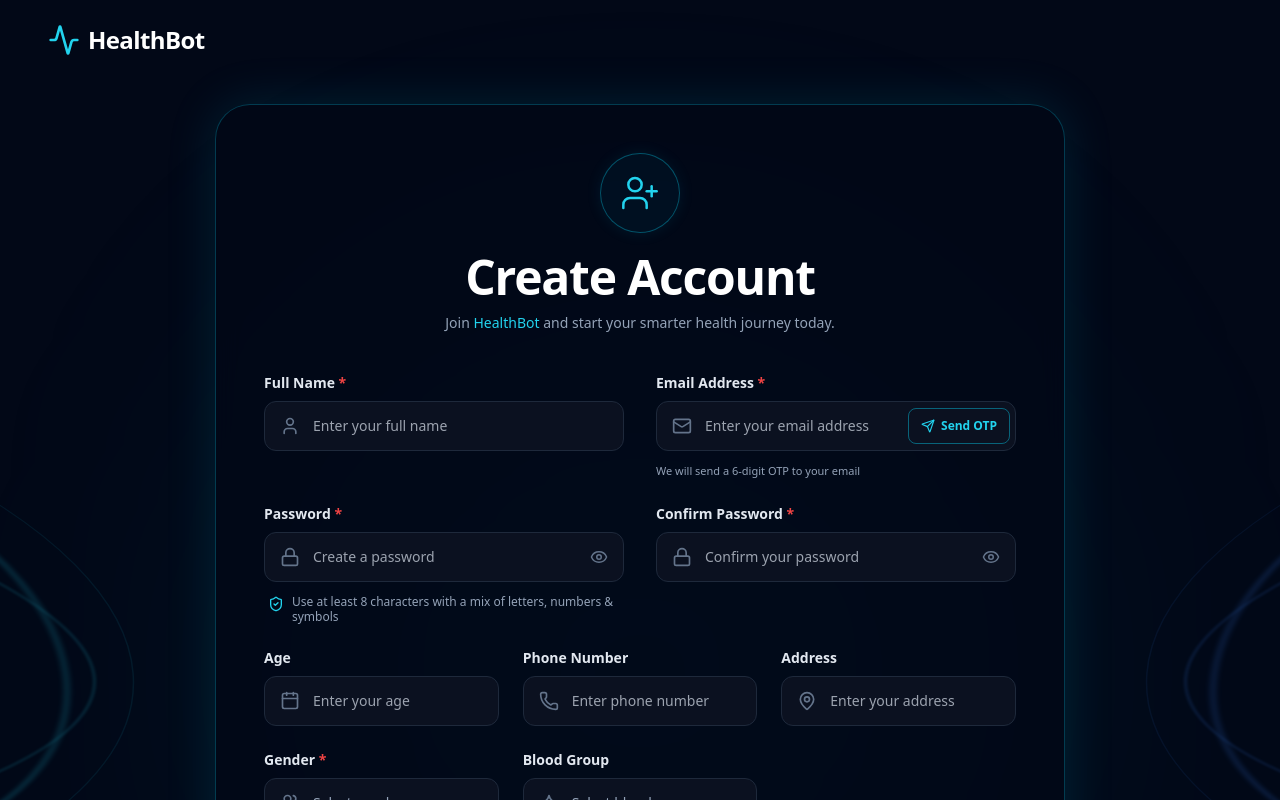
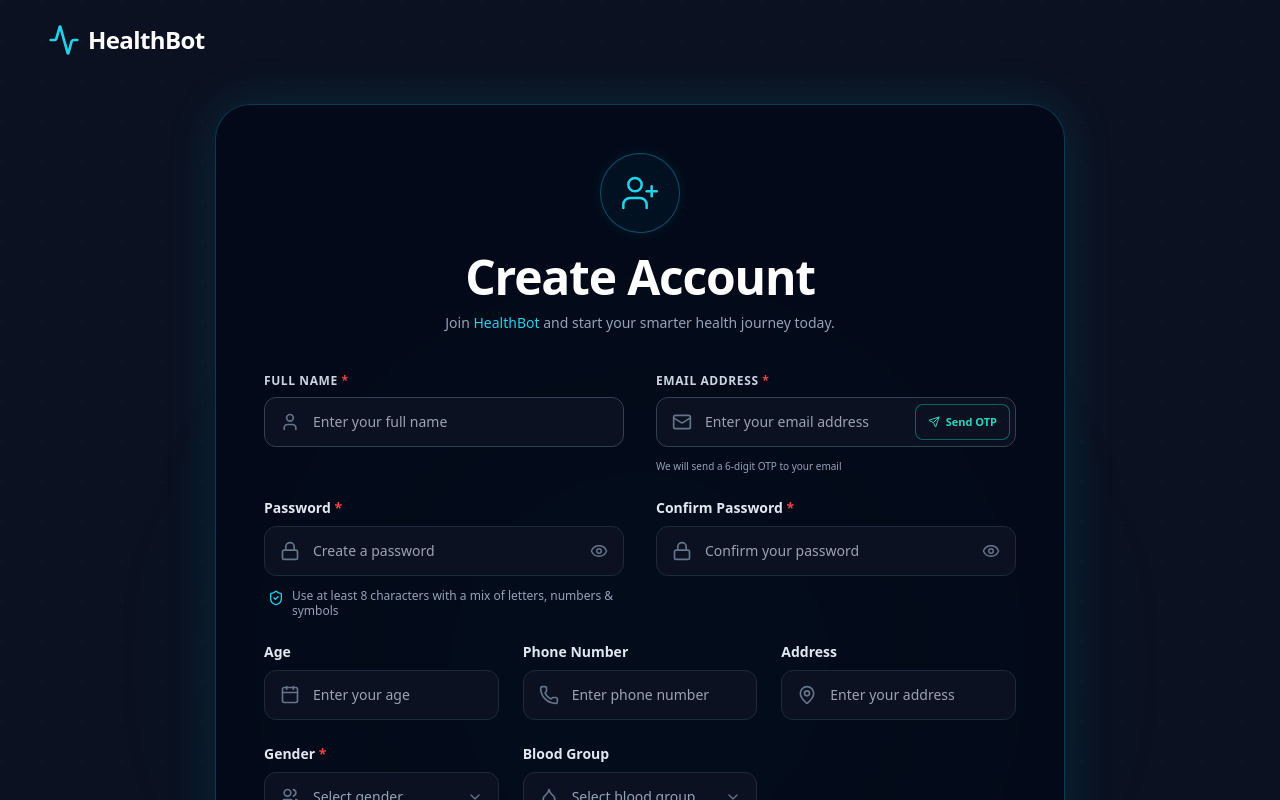
Before and after one commit to junaidnazeer/HealthBot-fullstack, a React (Create React App) app in the folder frontend/: page /register in a window 1280 px wide. Shown: the top 800 px of the page. Built offline with nearby package versions, Linux system fonts and the light colour scheme.

Commit message:
UI: fixed gaps at bottom of Register form to exactly match reference photo

```diff
--- a/frontend/src/pages/Register.js
+++ b/frontend/src/pages/Register.js
@@ -157,73 +157,31 @@ export default function Register() {
   };
 
   return (
-    <div className="min-h-screen bg-[#020817] font-sans text-slate-50 relative flex flex-col items-center overflow-x-hidden">
-      {/* Background Decor - Ambient Center Glow */}
-      <div className="absolute top-1/2 left-1/2 -translate-x-1/2 -translate-y-1/2 w-[700px] h-[700px] bg-cyan-500/10 rounded-full blur-[150px] pointer-events-none" />
+    <div className="min-h-screen bg-[#0B1120] font-sans text-slate-50 relative flex flex-col items-center overflow-x-hidden">
+      {/* Global CSS fix for Chrome/Mobile Autofill white background bug */}
+      <style>{`
+        input:-webkit-autofill,
+        input:-webkit-autofill:hover,
+        input:-webkit-autofill:focus,
+        input:-webkit-autofill:active {
+          -webkit-box-shadow: 0 0 0 30px #0B1120 inset !important;
+          -webkit-text-fill-color: white !important;
+          transition: background-color 5000s ease-in-out 0s;
+        }
+      `}</style>
 
-      {/* Background Decor - Abstract Side Waves matching the image */}
-      <div className="absolute left-0 top-1/4 bottom-1/4 w-[300px] pointer-events-none opacity-40 overflow-hidden">
-        <svg
-          viewBox="0 0 200 800"
-          className="w-full h-full text-cyan-400"
-          preserveAspectRatio="none"
-        >
-          <path
-            d="M-50,200 C50,300 100,500 -50,600"
-            stroke="currentColor"
-            strokeWidth="3"
-            fill="none"
-            opacity="0.6"
-            style={{ filter: "blur(2px)" }}
-          />
-          <path
-            d="M-50,250 C80,350 120,450 -50,550"
-            stroke="currentColor"
-            strokeWidth="2"
-            fill="none"
-            opacity="0.4"
-            style={{ filter: "blur(1px)" }}
-          />
-          <path
-            d="M-50,150 C120,300 150,500 -50,650"
-            stroke="currentColor"
-            strokeWidth="1"
-            fill="none"
-            opacity="0.2"
-          />
-        </svg>
-      </div>
-      <div className="absolute right-0 top-1/4 bottom-1/4 w-[300px] pointer-events-none opacity-40 overflow-hidden transform scale-x-[-1]">
-        <svg
-          viewBox="0 0 200 800"
-          className="w-full h-full text-blue-500"
-          preserveAspectRatio="none"
-        >
-          <path
-            d="M-50,200 C50,300 100,500 -50,600"
-            stroke="currentColor"
-            strokeWidth="3"
-            fill="none"
-            opacity="0.6"
-            style={{ filter: "blur(2px)" }}
-          />
-          <path
-            d="M-50,250 C80,350 120,450 -50,550"
-            stroke="currentColor"
-            strokeWidth="2"
-            fill="none"
-            opacity="0.4"
-            style={{ filter: "blur(1px)" }}
-          />
-          <path
-            d="M-50,150 C120,300 150,500 -50,650"
-            stroke="currentColor"
-            strokeWidth="1"
-            fill="none"
-            opacity="0.2"
-          />
-        </svg>
-      </div>
+      {/* Background Decor - Ambient Glow */}
+      <div className="absolute top-1/2 left-1/2 -translate-x-1/2 -translate-y-1/2 w-[600px] h-[600px] bg-teal-500/10 rounded-full blur-[120px] pointer-events-none" />
+
+      {/* Dotted Pattern Overlay */}
+      <div
+        className="absolute inset-0 pointer-events-none opacity-20"
+        style={{
+          backgroundImage:
+            "radial-gradient(circle at 2px 2px, rgba(255,255,255,0.15) 1px, transparent 0)",
+          backgroundSize: "40px 40px",
+        }}
+      />
 
       {/* Top Navbar */}
       <nav className="relative z-10 w-full flex items-center justify-between px-6 py-6 lg:px-12 max-w-[1400px]">
@@ -262,51 +220,51 @@ export default function Register() {
             {/* Row 1: Name & Email + Send OTP */}
             <div className="grid grid-cols-1 md:grid-cols-2 gap-8">
               <div className="flex flex-col gap-2">
-                <label className="text-sm font-semibold text-slate-200">
+                <label className="text-xs font-bold text-slate-300 uppercase tracking-wider">
                   Full Name <span className="text-red-500">*</span>
                 </label>
                 <div className="relative group">
-                  <User className="absolute left-4 top-1/2 -translate-y-1/2 h-5 w-5 text-slate-500 group-focus-within:text-cyan-400 transition-colors" />
+                  <User className="absolute left-4 top-1/2 -translate-y-1/2 h-5 w-5 text-slate-500 group-focus-within:text-teal-400 transition-colors" />
                   <input
                     type="text"
                     name="name"
                     required
                     placeholder="Enter your full name"
                     onChange={handleChange}
-                    className="w-full bg-[#0B1120] border border-slate-800 rounded-xl py-3.5 pl-12 pr-4 text-sm text-white focus:outline-none focus:border-cyan-500/50 transition-all"
+                    className="w-full bg-[#0B1120] border border-slate-700 rounded-xl py-3.5 pl-12 pr-4 text-sm text-white focus:outline-none focus:border-teal-400 transition-all"
                   />
                 </div>
               </div>
 
               <div className="flex flex-col gap-2">
-                <label className="text-sm font-semibold text-slate-200">
+                <label className="text-xs font-bold text-slate-300 uppercase tracking-wider">
                   Email Address <span className="text-red-500">*</span>
                 </label>
                 <div className="relative flex gap-2">
                   <div className="relative flex-1 group">
-                    <Mail className="absolute left-4 top-1/2 -translate-y-1/2 h-5 w-5 text-slate-500 group-focus-within:text-cyan-400 transition-colors" />
+                    <Mail className="absolute left-4 top-1/2 -translate-y-1/2 h-5 w-5 text-slate-500 group-focus-within:text-teal-400 transition-colors" />
                     <input
                       type="email"
                       name="email"
                       required
                       placeholder="Enter your email address"
                       onChange={handleChange}
-                      className="w-full bg-[#0B1120] border border-slate-800 rounded-xl py-3.5 pl-12 pr-[105px] text-sm text-white focus:outline-none focus:border-cyan-500/50 transition-all"
+                      className="w-full bg-[#0B1120] border border-slate-700 rounded-xl py-3.5 pl-12 pr-[90px] sm:pr-[105px] text-sm text-white focus:outline-none focus:border-teal-400 transition-all"
                     />
                     <div className="absolute right-1.5 top-1/2 -translate-y-1/2">
                       <button
                         type="button"
                         disabled={timer > 0 || loading}
                         onClick={handleSendOTP}
-                        className="flex items-center gap-1.5 h-9 px-3 bg-transparent border border-cyan-500/50 text-cyan-400 rounded-lg text-xs font-bold hover:bg-cyan-500/10 transition-all disabled:opacity-50 whitespace-nowrap"
+                        className="flex items-center justify-center gap-1 sm:gap-1.5 h-9 px-2 sm:px-3 bg-[#0B1120] border border-teal-500/50 text-teal-400 rounded-lg text-[10px] sm:text-[11px] font-bold hover:bg-teal-500/10 transition-all disabled:opacity-50 whitespace-nowrap shadow-sm"
                       >
-                        <Send size={14} />
-                        {timer > 0 ? `${timer}s` : "Send OTP"}
+                        <Send size={12} className="shrink-0" />
+                        <span>{timer > 0 ? `${timer}s` : "Send OTP"}</span>
                       </button>
                     </div>
                   </div>
                 </div>
-                <p className="text-[11px] text-slate-400 text-center md:text-left mt-1">
+                <p className="text-[10px] text-slate-400 text-center md:text-left mt-1">
                   We will send a 6-digit OTP to your email
                 </p>
               </div>
@@ -533,28 +491,8 @@ export default function Register() {
               <span className="text-xl">→</span>
             </button>
 
-            {/* Form Links (Moved Above Google) */}
-            <div className="mt-5 text-center flex flex-col sm:flex-row items-center justify-center gap-2 text-sm text-slate-400 font-medium">
-              <span>
-                Already have an account?{" "}
-                <Link
-                  to="/login"
-                  className="text-cyan-400 font-bold hover:underline ml-1"
-                >
-                  Log In
-                </Link>
-              </span>
-              <span className="hidden sm:inline text-slate-700">|</span>
-              <Link
-                to="/forgot-password"
-                className="text-cyan-400 font-bold hover:underline"
-              >
-                Forgot Password?
-              </Link>
-            </div>
-
             {/* Social Divider */}
-            <div className="relative flex items-center gap-4 mt-4 mb-2">
+            <div className="relative flex items-center gap-4 my-3">
               <div className="h-[1px] flex-1 bg-slate-800"></div>
               <span className="text-xs text-slate-500 font-medium">
                 or continue with
@@ -588,13 +526,33 @@ export default function Register() {
               </svg>
               Continue with Google
             </button>
+
+            {/* Bottom Form Links */}
+            <div className="mt-3 text-center flex flex-col sm:flex-row items-center justify-center gap-2 text-sm text-slate-400 font-medium">
+              <span>
+                Already have an account?{" "}
+                <Link
+                  to="/login"
+                  className="text-cyan-400 font-bold hover:underline ml-1"
+                >
+                  Log In
+                </Link>
+              </span>
+              <span className="hidden sm:inline text-slate-700">|</span>
+              <Link
+                to="/forgot-password"
+                className="text-cyan-400 font-bold hover:underline"
+              >
+                Forgot Password?
+              </Link>
+            </div>
           </form>
         </div>
       </main>
 
-      {/* Page Footer (Matches Login Exactly) */}
-      <footer className="w-full pb-8 pt-4 flex flex-col items-center gap-3 z-10 text-center text-slate-500 text-sm">
-        <p>© 2026 HealthBot AI. All rights reserved.</p>
+      {/* Page Footer */}
+      <footer className="w-full pb-8 pt-4 flex flex-col items-center gap-3 z-10 text-center text-slate-500 text-xs font-medium">
+        <p>© 2026 HealthBot. All rights reserved.</p>
         <div className="flex items-center gap-4">
           <Link
             to="/privacy"
```
